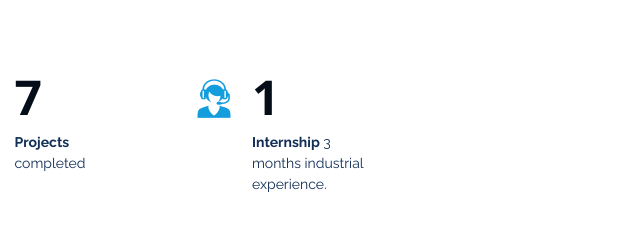
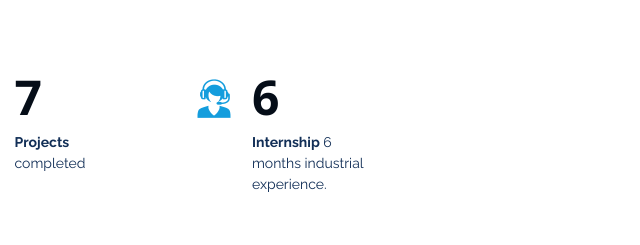
Before and after one commit to mr-zero0/aman, a plain HTML site: page index.html in a window 1280 px wide. Shown: the part 1611-1856 px from the top of the page, 628-1268 px from the left. Drawn offline with nearby package versions, Linux system fonts and the light colour scheme.

Commit message:
Update index.html

```diff
--- a/index.html
+++ b/index.html
@@ -126,8 +126,8 @@
           <div class="col-lg-3 col-md-6 d-md-flex align-items-md-stretch" data-aos="fade-up" data-aos-delay="200">
             <div class="count-box">
               <i class="icofont-live-support"></i>
-              <span data-toggle="counter-up">1</span>
-              <p><strong>Internship</strong> 3 months industrial experience.</p>
+              <span data-toggle="counter-up">6</span>
+              <p><strong>Internship</strong> 6 months industrial experience.</p>
             </div>
           </div>
 
```
